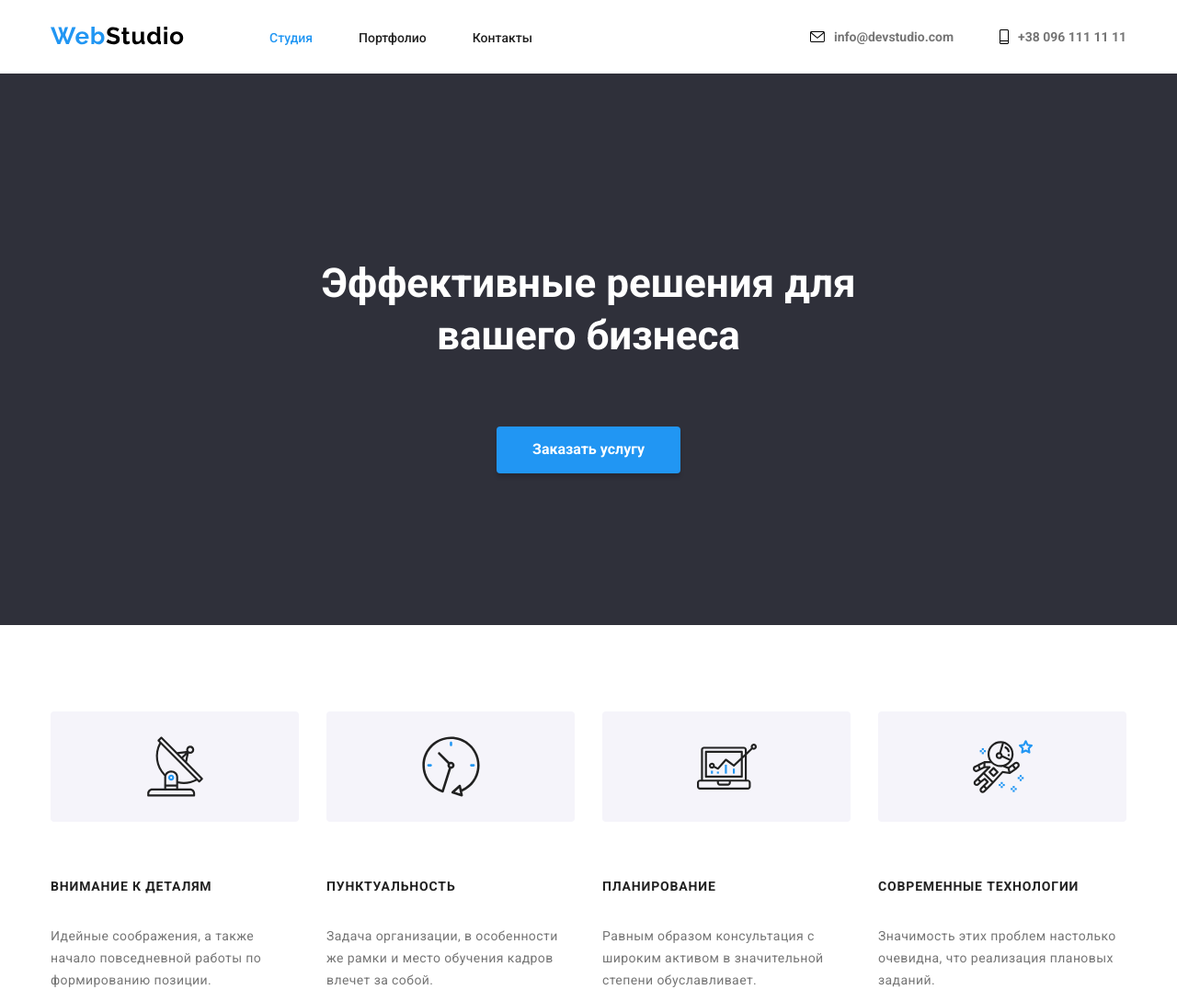
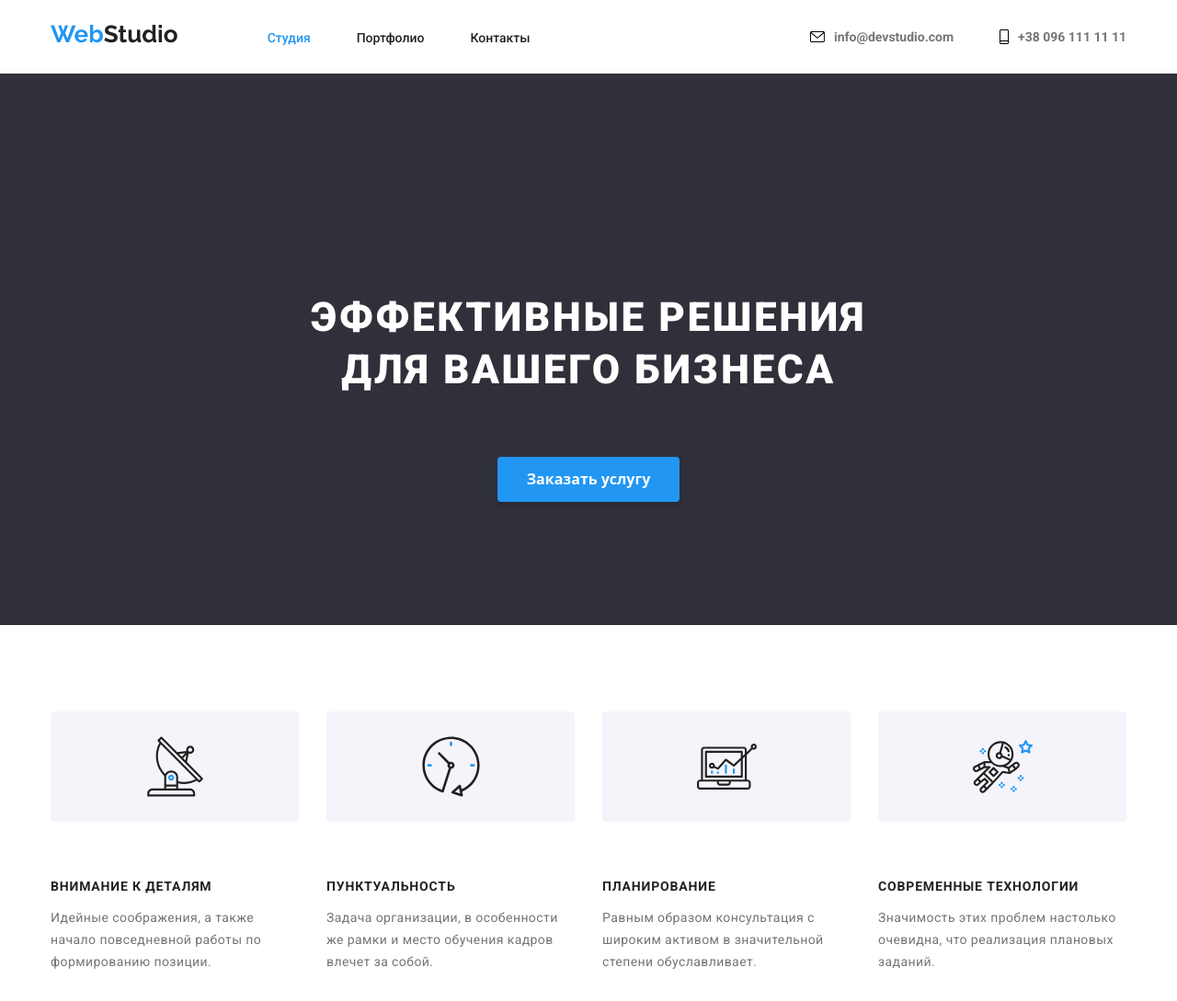
Before and after one commit to Zhiltsov226/goit-markup-hw-04, a plain HTML site: page index.html in a window 1280 px wide. Shown: the top 1089 px of the page at 92% size. Drawn offline with nearby package versions, Linux system fonts and the light colour scheme.

Commit message:
res-work-02

```diff
--- a/css/styles.css
+++ b/css/styles.css
@@ -9,6 +9,12 @@
    --icons-bg-company :#AFB1B8;
    --mainer-bg-color: #E5E5E5;
    --icons-bg-color:#F5F4FA;
+}
+.link {
+    margin: 0;
+}
+.link-title {
+    margin: 0;
 }
 ul {
     padding-left: 0;
@@ -26,9 +32,9 @@ body {
          background-color: var(--mainer-bg-color)
      }  */
      .container {
-        width: 1210px;
-        padding-left: 20px;
-        padding-right: 20px;
+        width: 1200px;
+        padding-left: 15px;
+        padding-right: 15px;
         margin-right: auto;
         margin-left: auto;
 
@@ -37,13 +43,17 @@ body {
      .main-div {
          display: flex;
          align-items: center;
+         height: 80px;
      }
      .nav-header {
          align-items: center;
          display: flex;
      }
 
-     .logo {
+     .logo-head {
+        display: inline-flex;
+        padding-top: 24px;
+        padding-bottom: 24px;
        text-decoration: none;
        font-family: Raleway,sans-serif;
 
@@ -75,7 +85,9 @@ body {
      .site-nav {
         list-style-type: none;
          margin-left: 93px;
-        display: flex;
+        display:inline-flex;
+        padding-top: 32px;
+        padding-bottom: 32px;
      }
      .site-nav .iteam-header:not(:last-child) {
         list-style-type: none;
@@ -248,11 +260,12 @@ body {
      }
 
      .section-service {
-         /* max-width: 1610px;  */
+        margin-left: auto;
+        margin-right: auto;
+       padding-top: 200px;
+       text-align: center;
+       max-width: 1600px;
        height: 600px;
-        margin-right: auto;
-        margin-left: auto;
-         text-align: center;
         background-color: var(--secondary-bg-color);
         background-image: linear-gradient(
         to right,
@@ -262,22 +275,46 @@ body {
         background-position: center;
         background-size: cover;
      }
-     .section-biss {
-         padding-top: 30px;
+
+     .hero-title {
+        margin-top: 0;
+        margin-bottom: 0;
      }
+
       h1 {
-         padding-top: 200px;
+
           text-align: center;
-        display: inline-block;
-         margin-top: 0;
-         margin-bottom: 40px;
-         width: 696px;
+
         font-family: Roboto,sans-serif;
-        font-style: normal;
-        font-weight: 700;
+         font-weight: 900;
          font-size: 44px;
          line-height: 1.3;
+         letter-spacing: 0.06em;
          color: var(--white-2);
+         text-transform: uppercase;
+      }
+
+      .link-active-service {
+
+        display: inline-block;
+        border-radius: 4px;
+        padding-left: 32px;
+        padding-right: 32px;
+        padding-top: 10px;
+        padding-bottom: 10px;
+        margin-top: 30px;
+        border-style: none;
+        text-decoration: none;
+
+         font-weight: 700;
+         font-size: 16px;
+         line-height: 1.8;
+
+         background: var(--active);
+         box-shadow: 0px 4px 4px rgba(0, 0, 0, 0.15);
+         border-radius: 4px;
+         color: var(--white-2);
+
       }
      .link-active-styles {
 
@@ -291,26 +328,7 @@ body {
      .link-active-styles:hover {
          color: var(--active);
      }
-     .link-active-service {
-         display: inline-block;
-         padding: 10px 32px;
-         text-decoration: none;
-         border: 1px solid transparent;
-         min-width: 136px;
-         width: 200px;
 
-        font-family: Roboto,sans-serif;
-        font-style: normal;
-        font-weight: 700;
-        font-size: 16px;
-        line-height: 1.8;
-
-        background: var(--active);
-        box-shadow: 0px 4px 4px rgba(0, 0, 0, 0.15);
-        border-radius: 4px;
-        color: var(--white-2);
-
-     }
      .feature-list {
         display: flex;
          flex-wrap: wrap;
@@ -329,7 +347,7 @@ body {
         height: 75px;
         left: 215px;
         top: 800px;
-        padding-top: 10px;
+
 
      }
      .all {
@@ -394,11 +412,12 @@ body {
        background-color: var(--active);
        color: var(--white-2);
     }
+    .h-portofolio {
+     padding-top: 20px;
+    }
      .link-title {
-         /* margin-bottom: 20px; */
-         /* margin-left: 24px; */
-         width: 100%;
-         height: 19px;
+        padding-top: 4px;
+        padding-bottom: 20px;
         font-family: Roboto,sans-serif;
         font-style: 400;
         font-weight: 400;
@@ -716,6 +735,16 @@ body {
    .fot-conteiner {
        display: flex;
    }
+   .logo {
+    text-decoration: none;
+    font-family: Raleway,sans-serif;
+
+    font-weight: 700;
+    font-size: 26px;
+    line-height: 1.19;
+    color: var(--active);
+}
+
    .logo-white {
        color: var(--white-2)
    }
--- a/index.html
+++ b/index.html
@@ -15,9 +15,8 @@
       <!-- шапка -->
     <header class="haed-hero">
         <div class="container main-div">
-        <nav class="nav-header">
-          <a href="./portfolio.html" class="logo">
-            <img src="./images/logo.svg" alt="логотип" /></a>
+        <nav>
+            <a href="#"  class="logo-head">Web<span class="logotip">Studio</span></a>
 
          <ul class="site-nav">
              <li class="iteam-header"><a class="link-active-styles current" href="">Студия</a></li>
@@ -53,12 +52,12 @@
 
         <!--контент -->
         <section class="section-service">
-            <div class="container">
 
-            <div><h1>Эффективные решения для вашего бизнеса</h1></div>
-           <div class="section-biss"><a class="link-active-service" href="Заказать-услугу">Заказать услугу</a></div>
 
-        </div>
+        <h1>Эффективные решения</br> для вашего бизнеса</h1>
+          <a class="link-active-service" href="#">Заказать услугу</a>
+
+
 
          </section>
             <!--контент 2 -->
@@ -414,6 +413,5 @@
 
         </footer>
 
-      <a href="./images/svg/imgO/"></a>
   </body>
 </html>
```
Also changed, not shown: portfolio.html (+1 -1 lines). Lines whose indentation alone changed are shown as unchanged.
